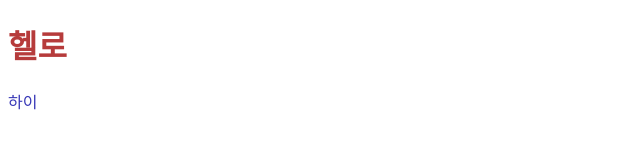
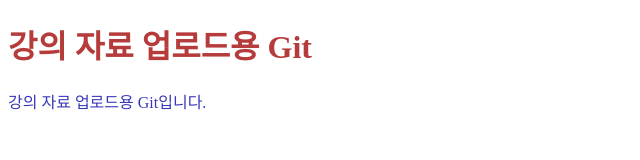
Before and after one commit to Yorgos7784/Yorgos_World, a plain HTML site: page index.html in a window 1280 px wide. Shown: the whole page, without its empty margins (0-640 px from the left). Drawn offline with Linux system fonts and the light colour scheme.

Commit message:
강의 자료 업로드용

```diff
--- a/index.html
+++ b/index.html
@@ -7,7 +7,7 @@
     <link rel="stylesheet" href="test02.css">
 </head>
 <body>
-    <h1>헬로</h1>
-    <p>하이</p>
+    <h1>강의 자료 업로드용 Git</h1>
+    <p>강의 자료 업로드용 Git입니다.</p>
 </body>
 </html>
```
Also changed, not shown: test01.html (deleted, +0 -13 lines).
